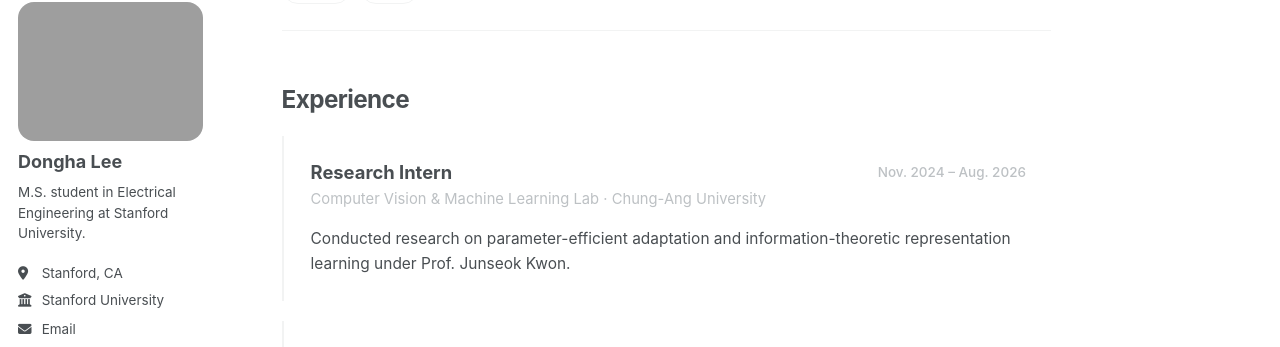
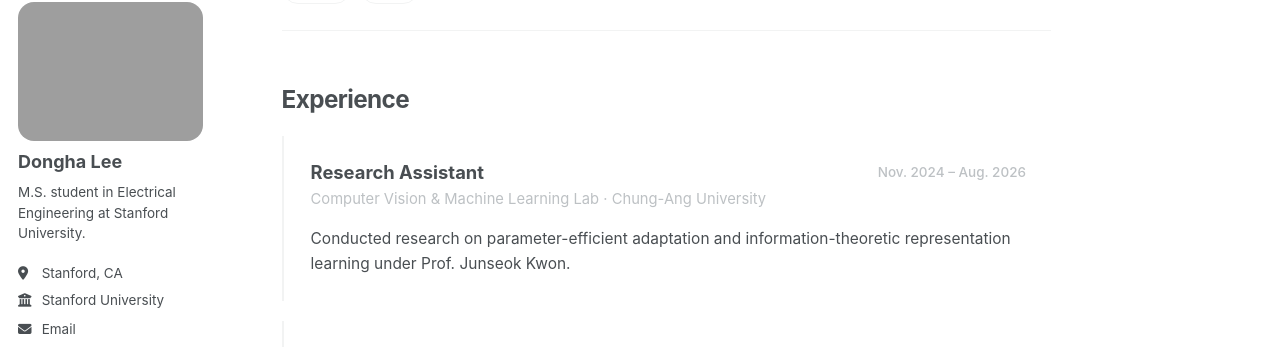
Before and after one commit to lee-research/lee-research.github.io, a Jekyll site: the page built from _pages/about.md, in a window 1280 px wide and 900 px high, scrolled down 1190 px. Shown: the part 99-446 px from the top of the window. Built offline with Jekyll 4.4.1, drawn with Linux system fonts in a browser that asks for light colours; a script bundle is joined from its source files by our own code; library files that are not in the unit come from our copies.

Commit message:
Update about.md

```diff
--- a/_pages/about.md
+++ b/_pages/about.md
@@ -158,7 +158,7 @@ and efficient adaptation.
   <div class="experience-item">
     <div class="experience-top">
       <div>
-        <h3>Research Intern</h3>
+        <h3>Research Assistant</h3>
         <div class="experience-org">
           Computer Vision & Machine Learning Lab · Chung-Ang University
         </div>
```
